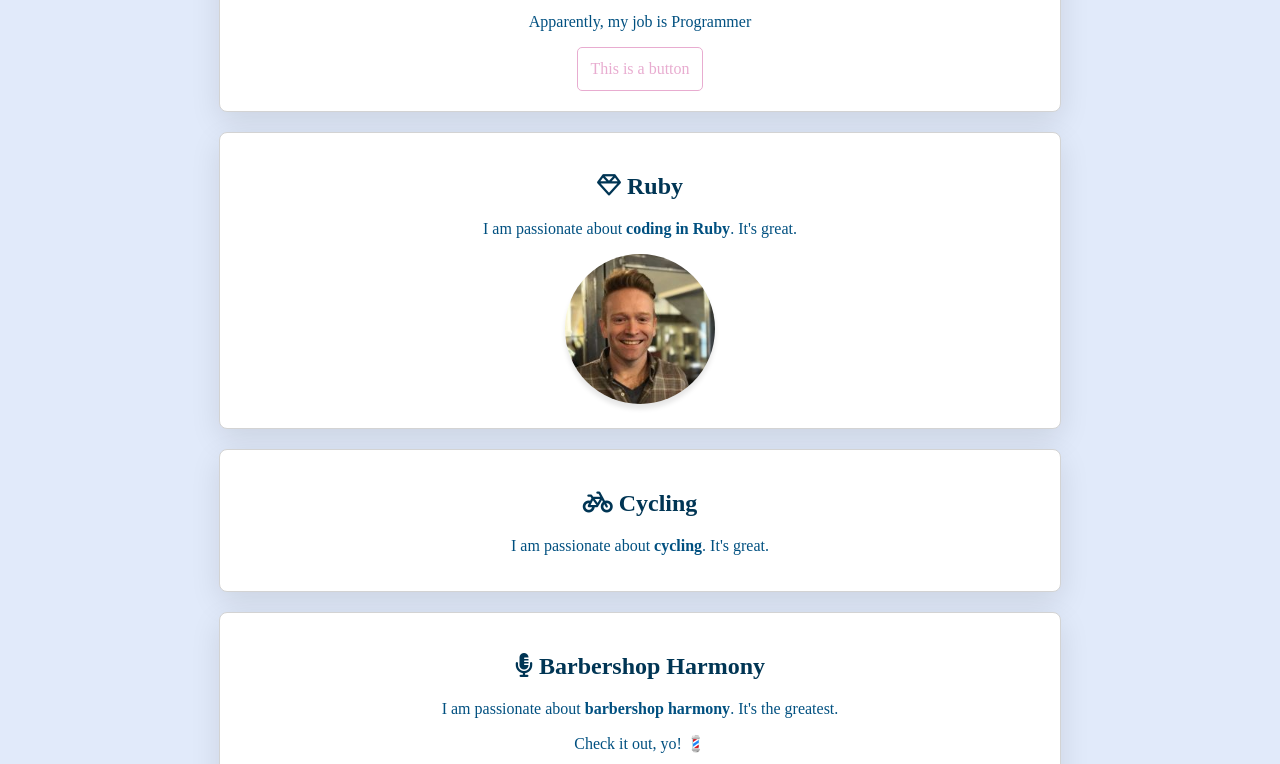
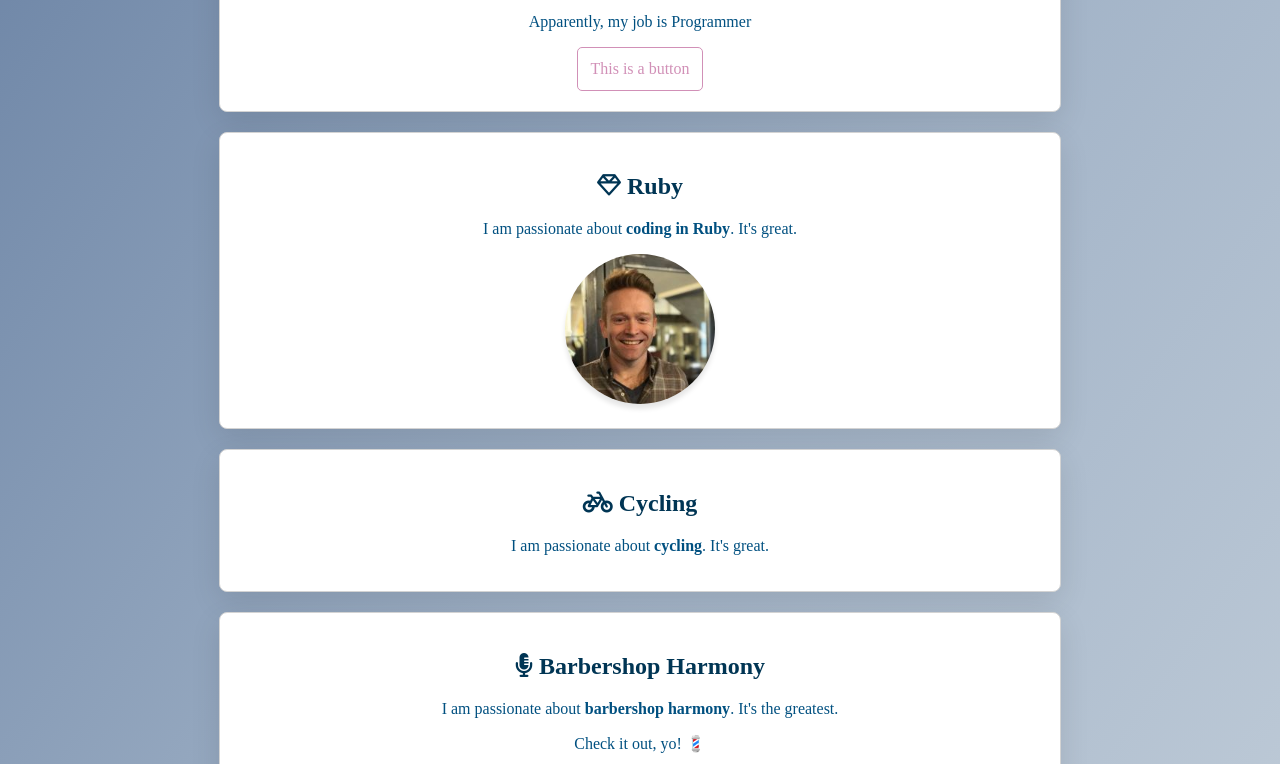
Before and after one commit to edowardo/profile, a plain HTML site: page index.html in a window 1280 px wide. Shown: the part 381-1145 px from the top of the page. Drawn offline with Linux system fonts and the light colour scheme; a web font is replaced by a local one.

Commit message:
make my profile prettier

```diff
--- a/style.css
+++ b/style.css
@@ -1,6 +1,6 @@
 body {
-  background-color: #e1eafa;
-  color: ;
+  background: rgb(101,126,161);
+  background: linear-gradient(125deg, rgba(101,126,161,1) 0%, rgba(163,180,200,1) 50%, rgba(204,214,223,1) 100%);
   /*font-family: 'Rubik', sans-serif;*/
   font-family: "Sawarabi Mincho";
 
@@ -26,7 +26,7 @@
 }
 
 a {
-  color: #e8acd0;
+  color: #d190b7;
   text-decoration: none;
 }
 a:hover {
@@ -37,10 +37,10 @@
   padding: 12px;
   display: inline-block;
   border-radius: 5px;
-  border: 1px solid #e8acd0;
+  border: 1px solid #d190b7;
 }
 .button-pink:hover {
-  color: #e8acd0;
+  color: #d190b7;
   background-color: #fff7fc;
 }
 
```
